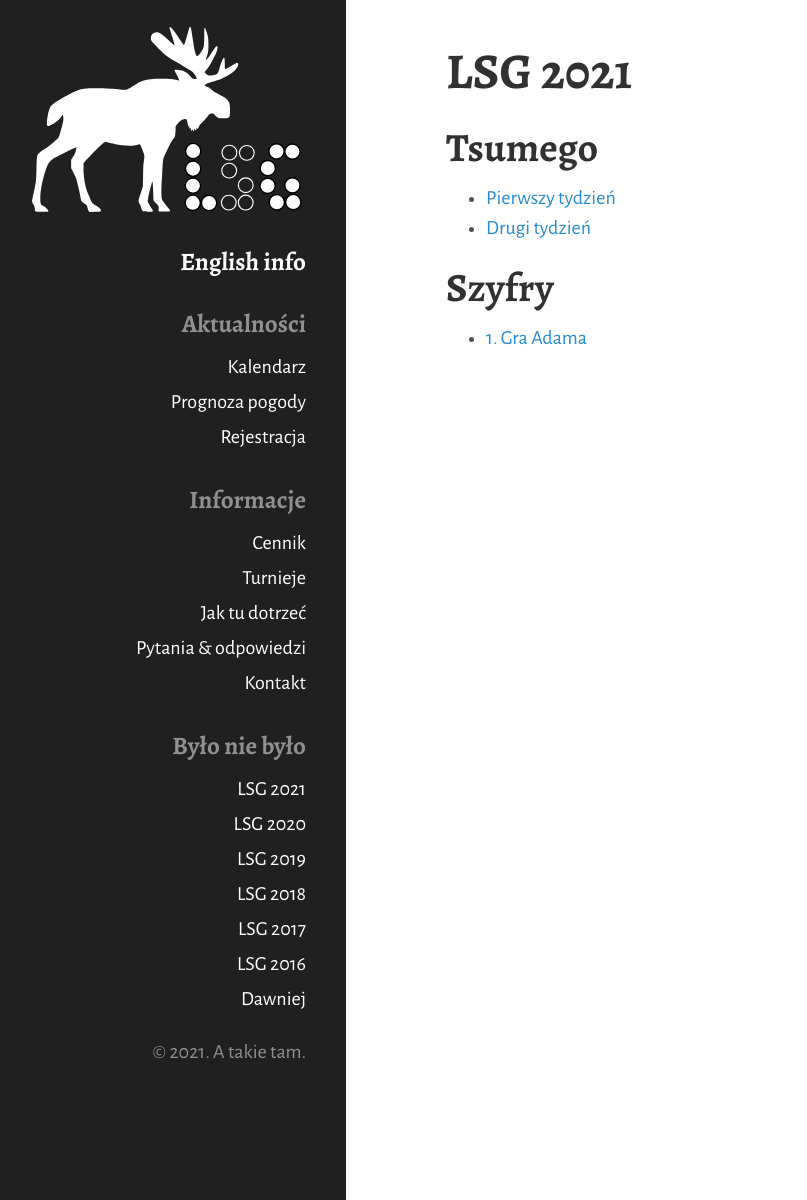
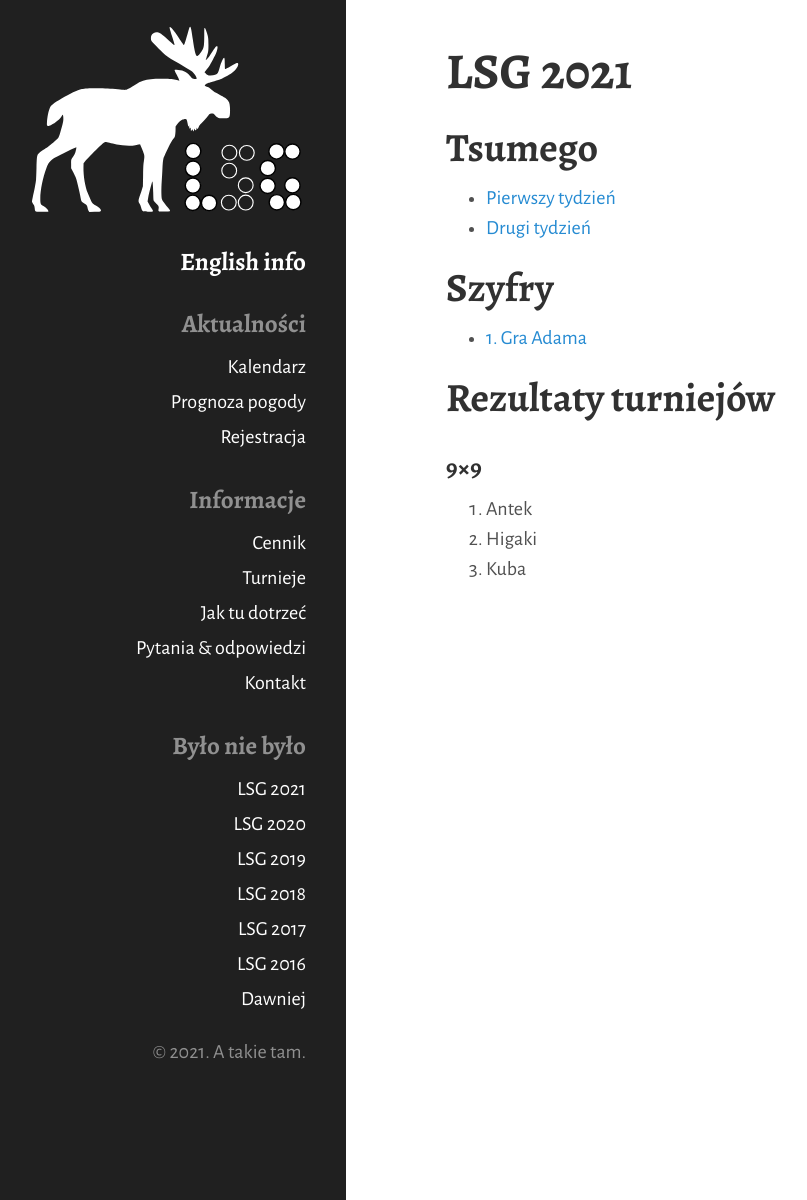
Before and after one commit to tasuki/lsg, a Jekyll site: the page built from 2021.md, in a window 1280 px wide. Shown: the whole page, without its empty margins (14-821 px from the left). Built offline with Jekyll 4.4.1, drawn with Linux system fonts in a browser that asks for light colours; nearby versions of some CDN libraries.

Commit message:
9 rezultaty

```diff
--- a/2021.md
+++ b/2021.md
@@ -13,3 +13,11 @@ title: LSG 2021
 ## Szyfry
 
 - [1. Gra Adama](/public/2021/szyfry-1.pdf)
+
+## Rezultaty turniejów
+
+### 9&times;9
+
+1. Antek
+2. Higaki
+3. Kuba
```
